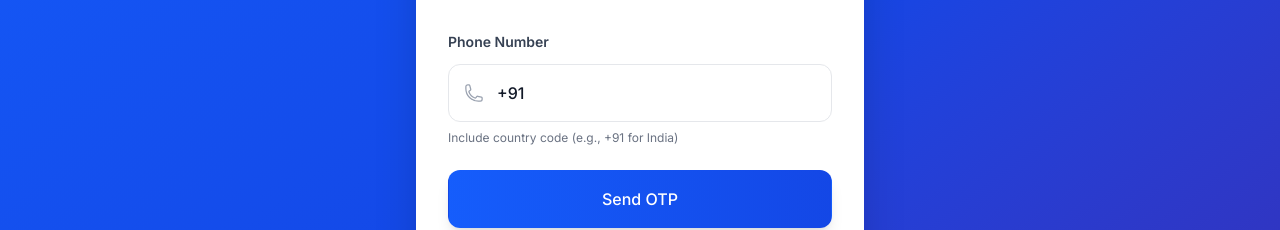
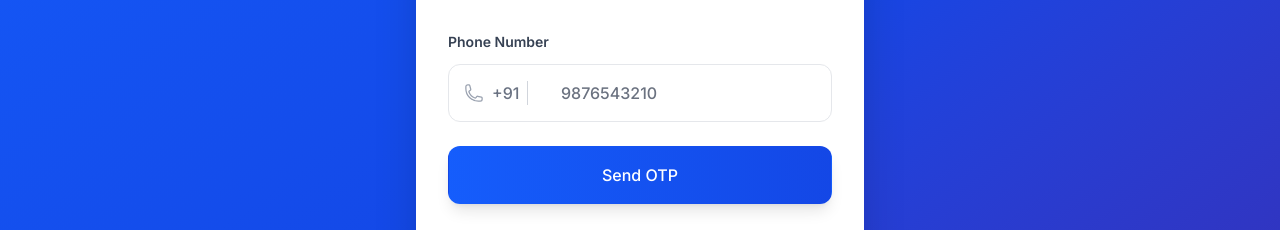
Before and after one commit to alokdangre/GoTogether, a Next.js app in the folder frontend/: page /auth/signin in a window 1280 px wide. Shown: the part 409-639 px from the top of the page. Built offline with nearby package versions, Linux system fonts and the light colour scheme; no server answers.

Commit message:
fixed +91

```diff
--- a/frontend/app/auth/signin/page.tsx
+++ b/frontend/app/auth/signin/page.tsx
@@ -85,11 +85,15 @@ function SignInContent() {
   };
 
   const onSubmit = (data: SignInFormData) => {
-    console.log('Form submitted:', data);
+    // Prepend +91 to the phone number
+    const formattedPhone = `+91${data.phone}`;
+    const formattedData = { ...data, phone: formattedPhone };
+
+    console.log('Form submitted:', formattedData);
     if (step === 'phone') {
-      handleSendOTP({ phone: data.phone });
+      handleSendOTP({ phone: formattedPhone });
     } else {
-      handleVerifyOTP(data);
+      handleVerifyOTP(formattedData);
     }
   };
 
@@ -120,7 +124,7 @@ function SignInContent() {
               <p className="text-gray-600">
                 {step === 'phone'
                   ? 'Enter your phone number to continue'
-                  : `Enter the OTP sent to ${phoneValue}`
+                  : `Enter the OTP sent to +91 ${phoneValue}`
                 }
               </p>
             </div>
@@ -130,27 +134,27 @@ function SignInContent() {
                 <div>
                   <label className="block text-sm font-semibold text-gray-700 mb-3">Phone Number</label>
                   <div className="relative">
+                    <div className="absolute left-4 top-1/2 transform -translate-y-1/2 flex items-center pointer-events-none">
+                      <PhoneIcon className="h-5 w-5 text-gray-400 mr-2" />
+                      <span className="text-gray-500 font-medium border-r border-gray-300 pr-2 mr-2">+91</span>
+                    </div>
                     <input
                       type="tel"
                       {...register('phone', {
                         required: 'Phone number is required',
                         pattern: {
-                          value: /^\+[1-9]\d{1,14}$/,
-                          message: 'Please enter a valid phone number with country code (e.g., +919876543210)',
+                          value: /^[6-9]\d{9}$/,
+                          message: 'Please enter a valid 10-digit Indian phone number',
                         },
                       })}
-                      defaultValue="+91"
                       placeholder="9876543210"
-                      className="w-full px-4 py-4 pl-12 border border-gray-200 rounded-xl focus:outline-none focus:ring-2 focus:ring-blue-500 focus:border-transparent transition-all duration-200 text-gray-900 font-medium"
+                      className="w-full px-4 py-4 pl-28 border border-gray-200 rounded-xl focus:outline-none focus:ring-2 focus:ring-blue-500 focus:border-transparent transition-all duration-200 text-gray-900 font-medium"
+                      maxLength={10}
                     />
-                    <PhoneIcon className="absolute left-4 top-1/2 transform -translate-y-1/2 h-5 w-5 text-gray-400" />
                   </div>
                   {errors.phone && (
                     <p className="mt-2 text-sm text-red-600 font-medium">{errors.phone.message}</p>
                   )}
-                  <p className="mt-2 text-xs text-gray-500">
-                    Include country code (e.g., +91 for India)
-                  </p>
                 </div>
               ) : (
                 <div>
--- a/frontend/app/auth/signup/page.tsx
+++ b/frontend/app/auth/signup/page.tsx
@@ -28,8 +28,12 @@ export default function SignUpPage() {
 
   const onSubmit = async (data: SignUpFormData) => {
     try {
-      console.log('Signing up:', data);
-      await signup(data.email!, data.password!, data.name, data.phone);
+      // Prepend +91 if phone is provided
+      const formattedPhone = data.phone ? `+91${data.phone}` : undefined;
+      const formattedData = { ...data, phone: formattedPhone };
+
+      console.log('Signing up:', formattedData);
+      await signup(formattedData.email!, formattedData.password!, formattedData.name, formattedData.phone);
       toast.success('Account created successfully! Welcome to GoTogether!');
       router.push('/');
     } catch (error) {
@@ -137,19 +141,22 @@ export default function SignUpPage() {
               <div>
                 <label className="block text-sm font-semibold text-gray-700 mb-3">Phone Number (Optional)</label>
                 <div className="relative">
+                  <div className="absolute left-4 top-1/2 transform -translate-y-1/2 flex items-center pointer-events-none">
+                    <PhoneIcon className="h-5 w-5 text-gray-400 mr-2" />
+                    <span className="text-gray-500 font-medium border-r border-gray-300 pr-2 mr-2">+91</span>
+                  </div>
                   <input
                     type="tel"
                     {...register('phone', {
                       pattern: {
-                        value: /^\+[1-9]\d{1,14}$/,
-                        message: 'Please enter a valid phone number with country code',
+                        value: /^[6-9]\d{9}$/,
+                        message: 'Please enter a valid 10-digit Indian phone number',
                       },
                     })}
-                    defaultValue="+91"
-                    placeholder="+919876543210"
-                    className="w-full px-4 py-4 pl-12 border border-gray-200 rounded-xl focus:outline-none focus:ring-2 focus:ring-green-500 focus:border-transparent transition-all duration-200 text-gray-900 font-medium"
+                    placeholder="9876543210"
+                    className="w-full px-4 py-4 pl-28 border border-gray-200 rounded-xl focus:outline-none focus:ring-2 focus:ring-green-500 focus:border-transparent transition-all duration-200 text-gray-900 font-medium"
+                    maxLength={10}
                   />
-                  <PhoneIcon className="absolute left-4 top-1/2 transform -translate-y-1/2 h-5 w-5 text-gray-400" />
                 </div>
                 {errors.phone && (
                   <p className="mt-2 text-sm text-red-600 font-medium">{errors.phone.message}</p>
```
